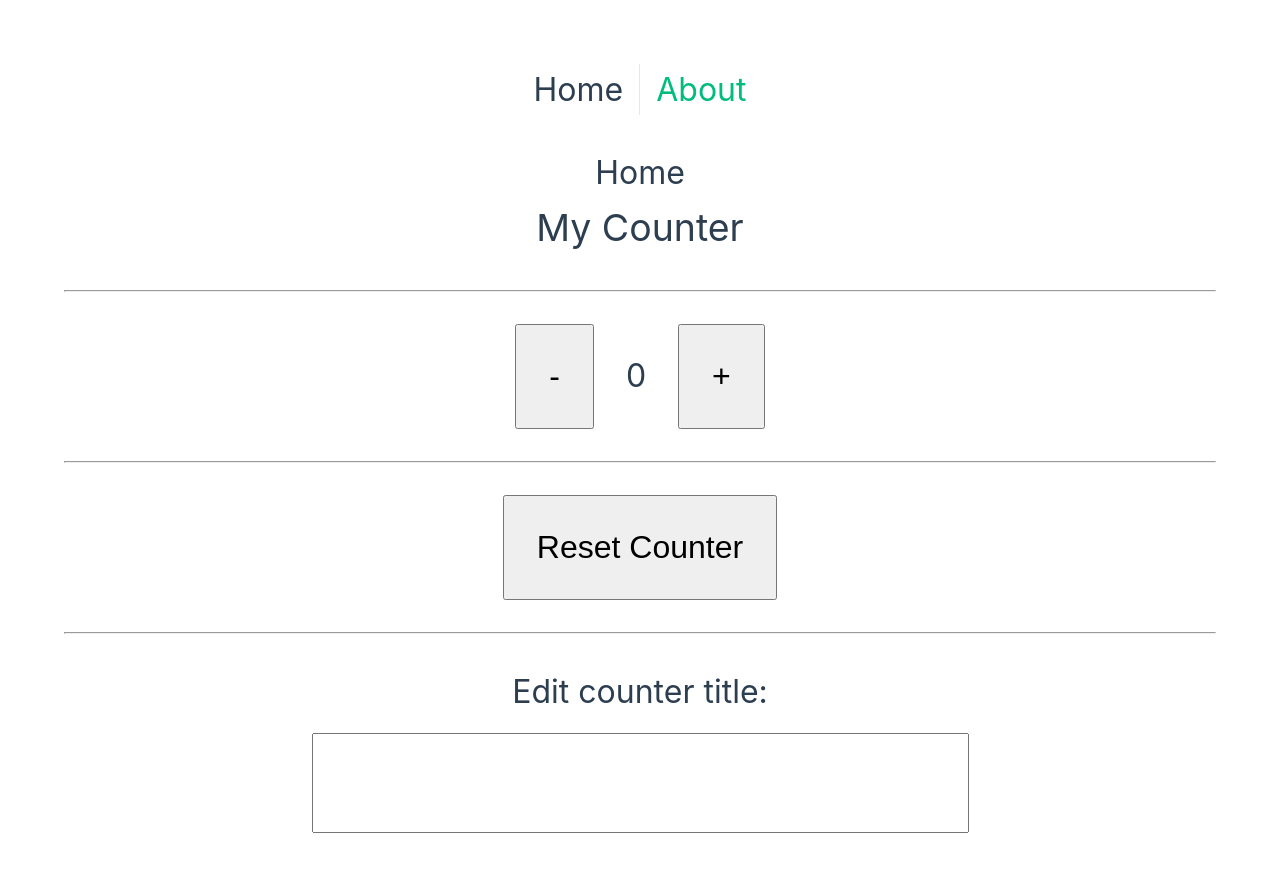
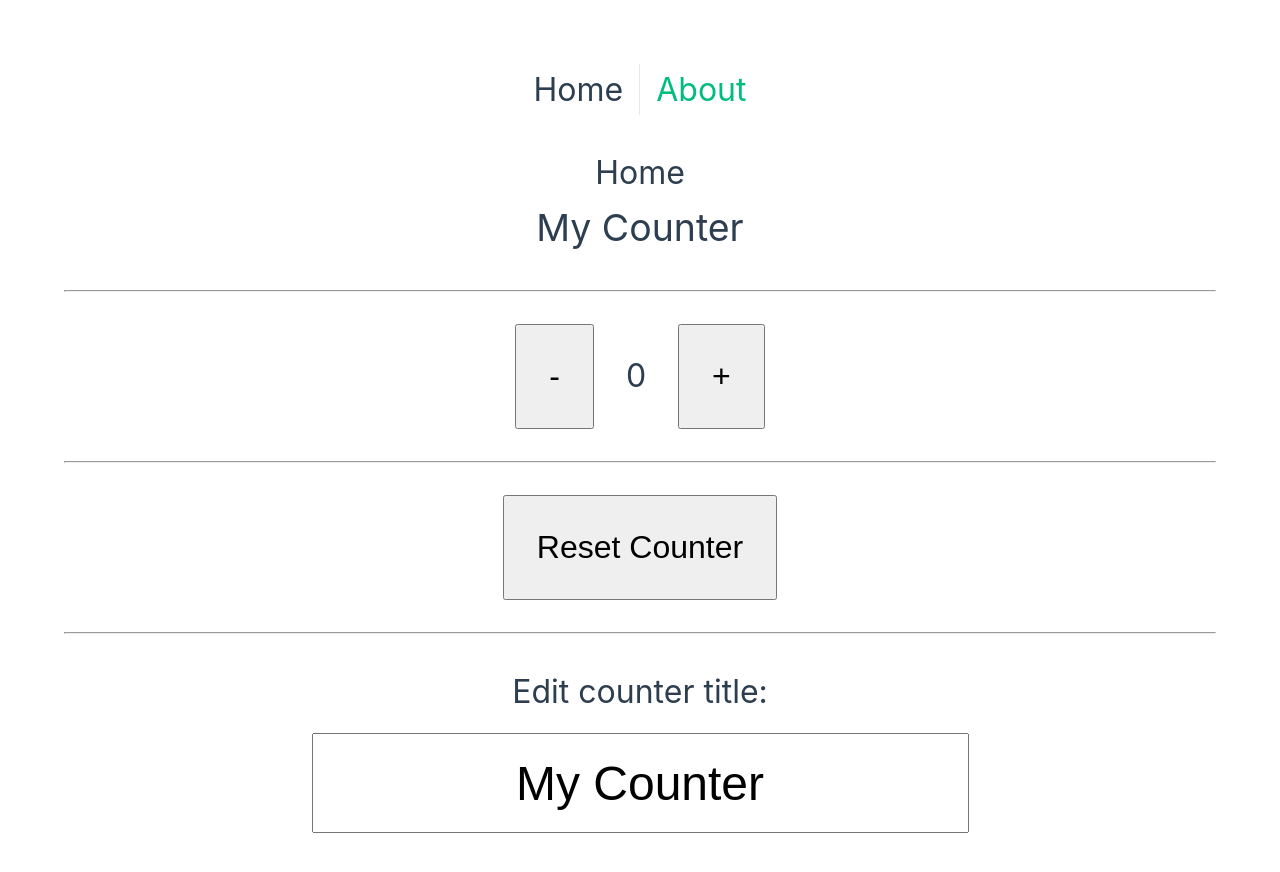
Before and after one commit to robots4life/vue-capi-basics, a Vue app: page / in a window 1280 px wide. Shown: the top 872 px of the page. Built offline with nearby package versions, Linux system fonts and the light colour scheme.

Commit message:
two way data binding v-model counterTitle

```diff
--- a/src/views/HomeView.vue
+++ b/src/views/HomeView.vue
@@ -14,7 +14,7 @@
 		<hr />
 		<div class="edit">
 			<h4>Edit counter title:</h4>
-			<input type="text" />
+			<input v-model="counterTitle" type="text" />
 		</div>
 	</div>
 </template>
@@ -63,5 +63,6 @@ hr {
 	padding-bottom: 3rem;
 	padding-left: 1rem;
 	padding-right: 1rem;
+	text-align: center;
 }
 </style>
```
Also changed, not shown: images/lesson-15-2-way-data-binding-v-model-counterTitle.png (added), 1 other file (tests, documents, lock files or other folders).
